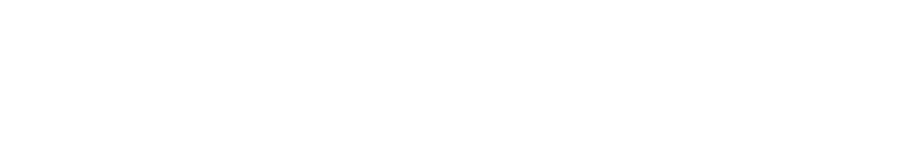
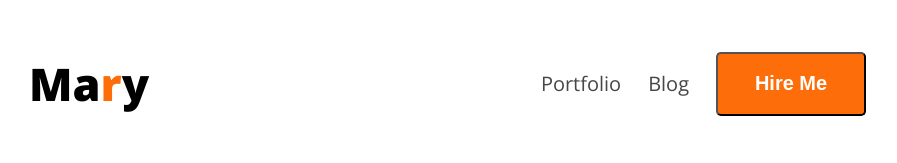
Before and after one commit to Rayean52/Personal-portfolio, a plain HTML site: page index.html in a window 1280 px wide. Shown: the whole page, without its empty margins (179-1076 px from the left). Drawn offline with nearby package versions, Linux system fonts and the light colour scheme.

Commit message:
navbar styles added

```diff
--- /dev/null
+++ b/CSS/styles.css
@@ -0,0 +1,51 @@
+/* Font style */
+.open-sans-normal {
+  font-family: "Open Sans", serif;
+  font-optical-sizing: auto;
+  font-weight: 400;
+  font-style: normal;
+  font-variation-settings:
+    "wdth" 100;
+}
+/* shared styles */
+.text_color{
+    color: #474747;
+}
+.primary-text{
+    color: #FD6E0A;
+}
+.primary-btn{
+    background-color: #FD6E0A;
+    color: white;
+    width: 150px;
+    height: 64px;
+    border-radius: 5px;
+    font-weight: bold;
+    font-size: 20px;
+}
+
+
+/* Navbar styles */
+.nav{
+    display: flex;
+    align-items: center;
+    justify-content: space-between;
+    margin: 0px 200px;
+}
+.nav_title{
+    font-size: 45px;
+    font-weight: 800;
+}
+nav ul li a{
+    text-decoration: none;
+    font-size: 20px;
+}
+
+nav ul li{
+    list-style: none;
+    margin-right: 27px;
+}
+nav ul{
+    display: flex;
+    align-items: center;
+}
--- a/index.html
+++ b/index.html
@@ -1,13 +1,27 @@
 <!DOCTYPE html>
 <html lang="en">
+
 <head>
     <meta charset="UTF-8">
     <meta name="viewport" content="width=device-width, initial-scale=1.0">
     <title>Personal portfolio</title>
+    <link rel="preconnect" href="https://fonts.googleapis.com">
+    <link rel="preconnect" href="https://fonts.gstatic.com" crossorigin>
+    <link href="https://fonts.googleapis.com/css2?family=Open+Sans:ital,wght@0,300..800;1,300..800&display=swap"
+        rel="stylesheet">
+    <link rel="stylesheet" href="/CSS/styles.css">
 </head>
-<body>
+
+<body class="open-sans-normal">
     <header>
-
+        <nav class="nav">
+            <h3 class="nav_title">Ma<span class="primary-text">r</span>y</h3>
+            <ul>
+                <li><a class="text_color" href="">Portfolio</a></li>
+                <li><a class="text_color" href="">Blog</a></li>
+                <li><a href=""><button class="primary-btn" type="button">Hire Me</button></a></li>
+            </ul>
+        </nav>
     </header>
     <main>
 
@@ -16,4 +30,5 @@
 
     </footer>
 </body>
+
 </html>
```
